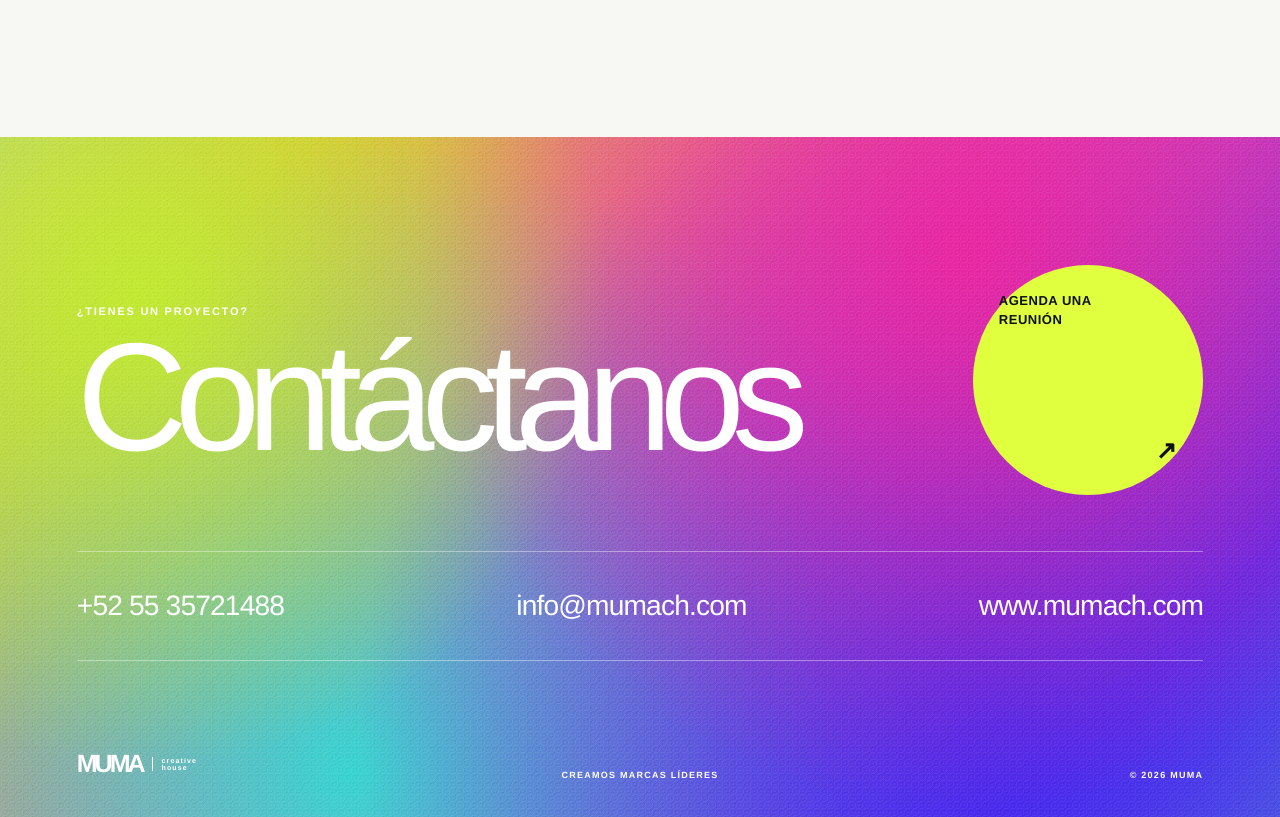
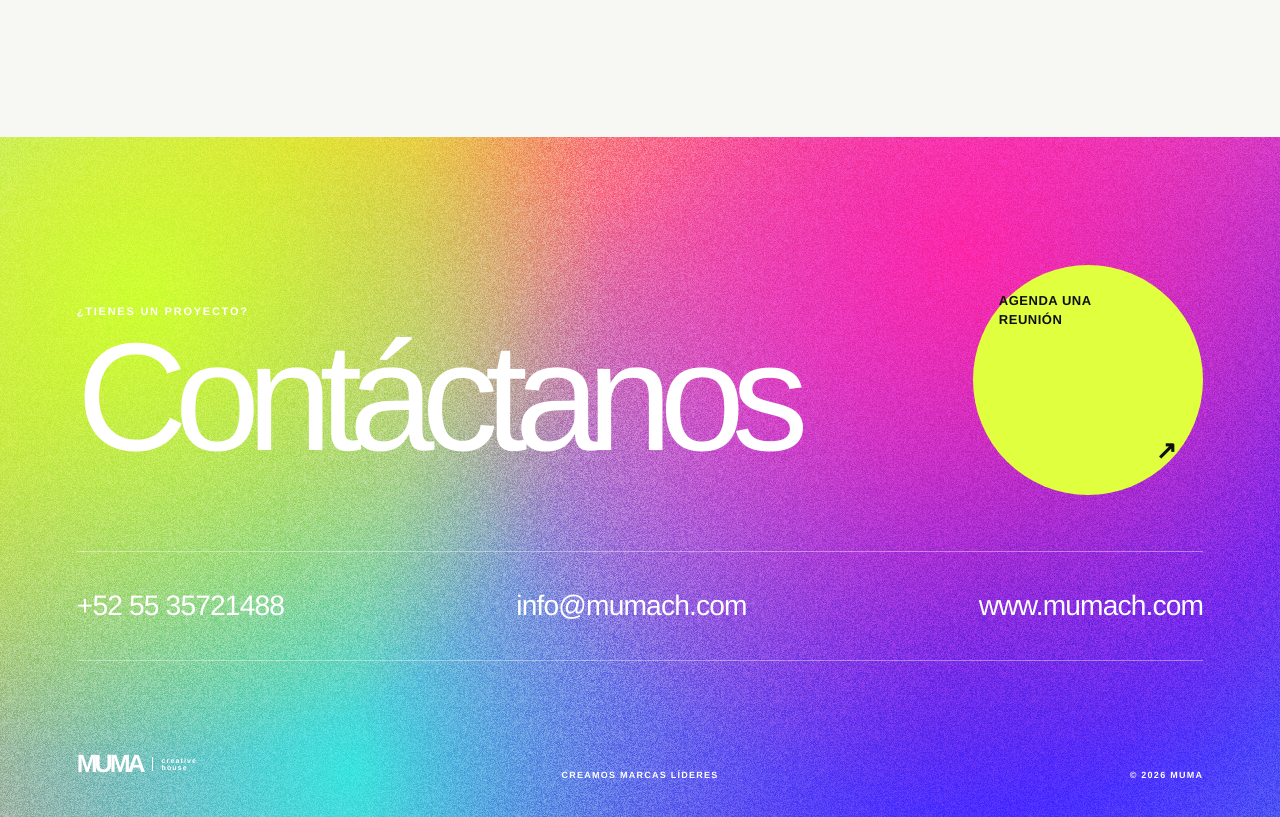
Before and after one commit to Delibes81/MUMAv1, a Next.js app: page /contacto in a window 1280 px wide. Shown: the part 1900-2717 px from the top of the page. Built offline with nearby package versions, Linux system fonts and the light colour scheme.

Commit message:
Add cinematic grain and pointer-reactive gradients

```diff
--- a/app/components/SiteShell.tsx
+++ b/app/components/SiteShell.tsx
@@ -45,6 +45,81 @@ export function SiteShell({ children }: { children: React.ReactNode }) {
     elements.forEach((element) => observer.observe(element));
     return () => observer.disconnect();
   }, [pathname]);
+
+  useEffect(() => {
+    const finePointer = window.matchMedia("(pointer: fine)").matches;
+    const reducedMotion = window.matchMedia(
+      "(prefers-reduced-motion: reduce)",
+    ).matches;
+
+    if (!finePointer || reducedMotion) return;
+
+    const root = document.documentElement;
+    let animationFrame = 0;
+    let currentX = 50;
+    let currentY = 50;
+    let targetX = 50;
+    let targetY = 50;
+
+    const renderPointer = () => {
+      currentX += (targetX - currentX) * 0.12;
+      currentY += (targetY - currentY) * 0.12;
+
+      const offsetX = (currentX - 50) * 0.65;
+      const offsetY = (currentY - 50) * 0.5;
+
+      root.style.setProperty("--pointer-x", `${currentX.toFixed(2)}%`);
+      root.style.setProperty("--pointer-y", `${currentY.toFixed(2)}%`);
+      root.style.setProperty("--mouse-x", `${offsetX.toFixed(2)}px`);
+      root.style.setProperty("--mouse-y", `${offsetY.toFixed(2)}px`);
+      root.style.setProperty("--mouse-x-reverse", `${(-offsetX).toFixed(2)}px`);
+      root.style.setProperty("--mouse-y-reverse", `${(-offsetY).toFixed(2)}px`);
+
+      if (
+        Math.abs(targetX - currentX) > 0.02 ||
+        Math.abs(targetY - currentY) > 0.02
+      ) {
+        animationFrame = window.requestAnimationFrame(renderPointer);
+      } else {
+        animationFrame = 0;
+      }
+    };
+
+    const requestRender = () => {
+      if (!animationFrame) {
+        animationFrame = window.requestAnimationFrame(renderPointer);
+      }
+    };
+
+    const handlePointerMove = (event: PointerEvent) => {
+      targetX = (event.clientX / window.innerWidth) * 100;
+      targetY = (event.clientY / window.innerHeight) * 100;
+      requestRender();
+    };
+
+    const resetPointer = () => {
+      targetX = 50;
+      targetY = 50;
+      requestRender();
+    };
+
+    window.addEventListener("pointermove", handlePointerMove, { passive: true });
+    document.documentElement.addEventListener("mouseleave", resetPointer);
+
+    return () => {
+      window.removeEventListener("pointermove", handlePointerMove);
+      document.documentElement.removeEventListener("mouseleave", resetPointer);
+      window.cancelAnimationFrame(animationFrame);
+      [
+        "--pointer-x",
+        "--pointer-y",
+        "--mouse-x",
+        "--mouse-y",
+        "--mouse-x-reverse",
+        "--mouse-y-reverse",
+      ].forEach((property) => root.style.removeProperty(property));
+    };
+  }, []);
 
   return (
     <>
--- a/app/globals.css
+++ b/app/globals.css
@@ -9,6 +9,12 @@
   --cyan: #39e8e0;
   --yellow: #fff23f;
   --coral: #ff6b5e;
+  --pointer-x: 50%;
+  --pointer-y: 50%;
+  --mouse-x: 0px;
+  --mouse-y: 0px;
+  --mouse-x-reverse: 0px;
+  --mouse-y-reverse: 0px;
 }
 
 * {
@@ -142,19 +148,35 @@ a {
   animation: holographic-flow 20s cubic-bezier(.45,.05,.55,.95) infinite alternate;
 }
 
+.holographic::before {
+  content: "";
+  position: absolute;
+  z-index: 2;
+  inset: -1px;
+  pointer-events: none;
+  background: radial-gradient(
+    circle 480px at var(--pointer-x) var(--pointer-y),
+    rgba(255, 255, 255, 0.34),
+    rgba(255, 255, 255, 0.08) 38%,
+    transparent 72%
+  );
+  mix-blend-mode: soft-light;
+  opacity: 0.9;
+}
+
 .grain::after {
   content: "";
   position: absolute;
   z-index: 3;
   inset: 0;
   pointer-events: none;
-  opacity: 0.2;
-  mix-blend-mode: soft-light;
-  background-image:
-    repeating-radial-gradient(circle at 17% 32%, rgba(255,255,255,0.9) 0 0.65px, transparent 0.9px 3px),
-    repeating-radial-gradient(circle at 83% 71%, rgba(0,0,0,0.8) 0 0.55px, transparent 0.8px 4px);
-  background-size: 7px 7px, 9px 9px;
-  animation: grain-shift 0.7s steps(2, jump-none) infinite;
+  opacity: 0.3;
+  mix-blend-mode: overlay;
+  background-image: url("/film-grain.png");
+  background-repeat: repeat;
+  background-size: 256px 256px;
+  filter: contrast(145%);
+  animation: grain-shift 0.22s steps(2, end) infinite;
 }
 
 .hero {
@@ -169,11 +191,14 @@ a {
 .hero::before,
 .statement::before,
 .footer::before {
-  content: "";
-  position: absolute;
-  z-index: 0;
-  inset: 0;
-  background: rgba(15, 7, 30, 0.08);
+  background:
+    radial-gradient(
+      circle 520px at var(--pointer-x) var(--pointer-y),
+      rgba(255, 255, 255, 0.3),
+      transparent 70%
+    ),
+    linear-gradient(rgba(15, 7, 30, 0.08), rgba(15, 7, 30, 0.08));
+  mix-blend-mode: soft-light;
 }
 
 .hero > *,
@@ -303,25 +328,46 @@ a {
 
 @keyframes holographic-flow {
   0% {
-    background-position: 0% 6%, 100% 0%, 96% 100%, 4% 94%, 50% 50%;
+    background-position:
+      calc(0% + var(--mouse-x)) calc(6% + var(--mouse-y)),
+      calc(100% + var(--mouse-x-reverse)) calc(0% + var(--mouse-y-reverse)),
+      calc(96% + var(--mouse-x)) calc(100% + var(--mouse-y-reverse)),
+      calc(4% + var(--mouse-x-reverse)) calc(94% + var(--mouse-y)),
+      50% 50%;
   }
   32% {
-    background-position: 18% 22%, 82% 14%, 72% 84%, 25% 74%, 58% 42%;
+    background-position:
+      calc(18% + var(--mouse-x)) calc(22% + var(--mouse-y)),
+      calc(82% + var(--mouse-x-reverse)) calc(14% + var(--mouse-y-reverse)),
+      calc(72% + var(--mouse-x)) calc(84% + var(--mouse-y-reverse)),
+      calc(25% + var(--mouse-x-reverse)) calc(74% + var(--mouse-y)),
+      58% 42%;
   }
   67% {
-    background-position: 8% 58%, 96% 34%, 86% 68%, 12% 88%, 42% 58%;
+    background-position:
+      calc(8% + var(--mouse-x)) calc(58% + var(--mouse-y)),
+      calc(96% + var(--mouse-x-reverse)) calc(34% + var(--mouse-y-reverse)),
+      calc(86% + var(--mouse-x)) calc(68% + var(--mouse-y-reverse)),
+      calc(12% + var(--mouse-x-reverse)) calc(88% + var(--mouse-y)),
+      42% 58%;
   }
   100% {
-    background-position: 28% 10%, 72% 30%, 100% 78%, 32% 100%, 55% 45%;
+    background-position:
+      calc(28% + var(--mouse-x)) calc(10% + var(--mouse-y)),
+      calc(72% + var(--mouse-x-reverse)) calc(30% + var(--mouse-y-reverse)),
+      calc(100% + var(--mouse-x)) calc(78% + var(--mouse-y-reverse)),
+      calc(32% + var(--mouse-x-reverse)) calc(100% + var(--mouse-y)),
+      55% 45%;
   }
 }
 
 @keyframes grain-shift {
-  0% { background-position: 0 0, 0 0; }
-  25% { background-position: 2px -3px, -4px 2px; }
-  50% { background-position: -3px 1px, 2px -4px; }
-  75% { background-position: 4px 3px, -2px -1px; }
-  100% { background-position: -1px -2px, 3px 4px; }
+  0% { background-position: 0 0; opacity: 0.26; }
+  20% { background-position: -71px 43px; opacity: 0.34; }
+  40% { background-position: 36px -82px; opacity: 0.28; }
+  60% { background-position: 91px 18px; opacity: 0.32; }
+  80% { background-position: -24px -59px; opacity: 0.27; }
+  100% { background-position: 54px 76px; opacity: 0.33; }
 }
 
 .section-pad {
```
Also changed, not shown: public/film-grain.png (added).
